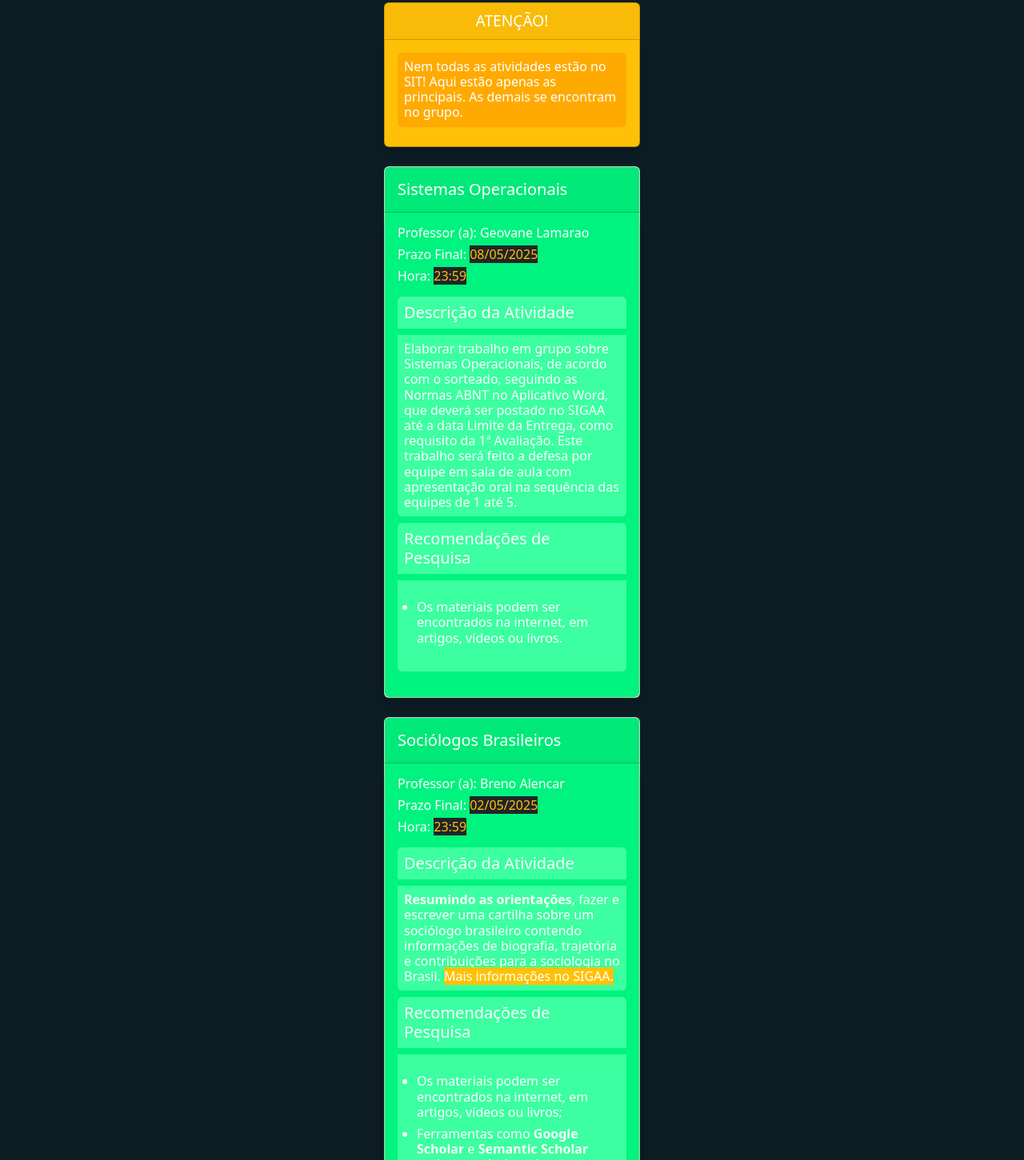
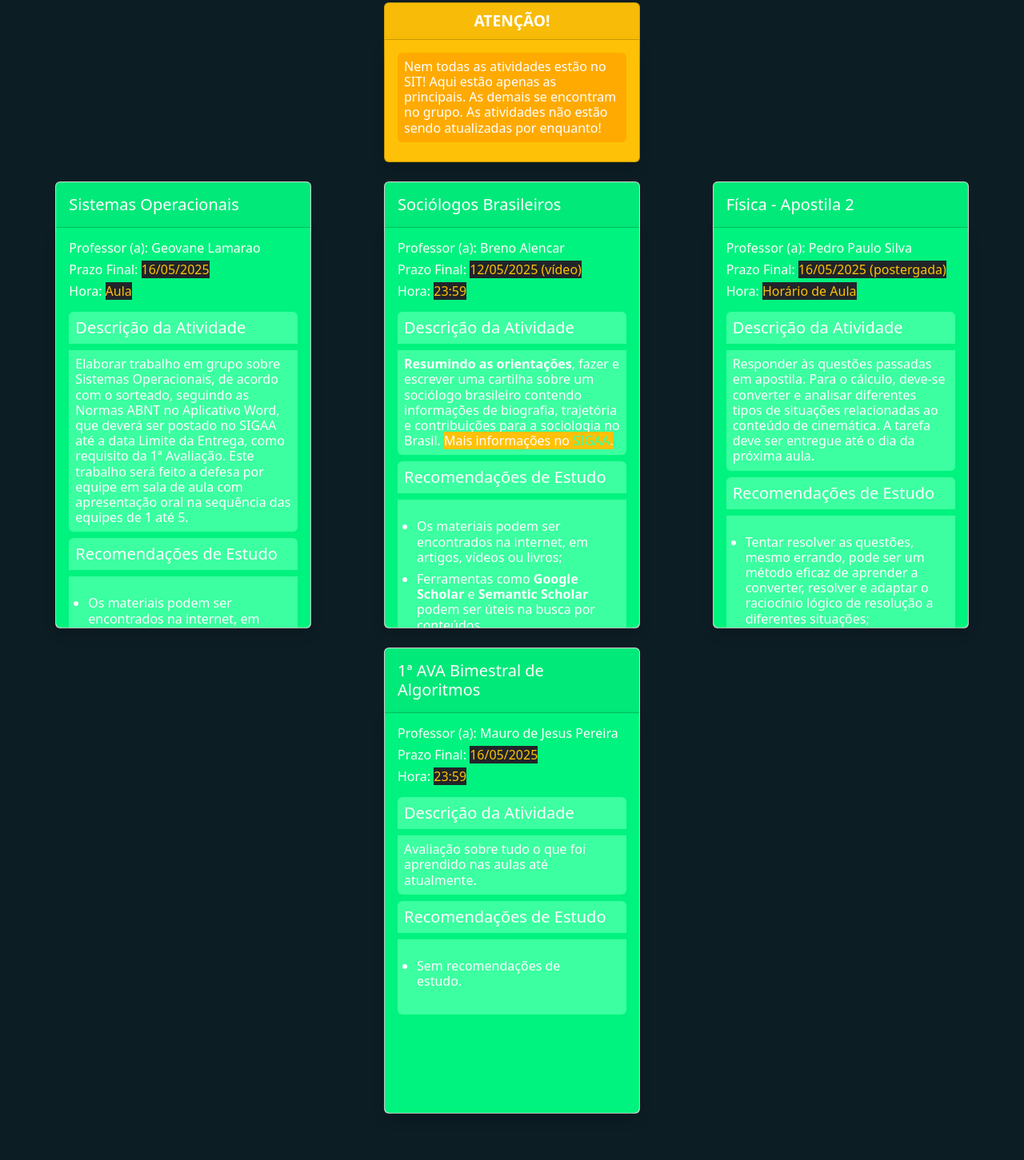
Before and after one commit to KazeMysc/sit-pdfs, a plain HTML site: page pendentes.html in a window 1280 px wide. Shown: the part 207-1658 px from the top of the page at 80% size. Drawn offline with nearby package versions, Linux system fonts and the light colour scheme.

Commit message:
Update pendentes.html

```diff
--- a/pendentes.html
+++ b/pendentes.html
@@ -4,7 +4,7 @@
     <meta charset="utf-8" />
     <meta
       name="viewport"
-      content="width=device-width initial-scale=1, shrink-to-fit=no"
+      content="width=device-width, initial-scale=1, shrink-to-fit=no"
     />
     <title>SIT - Sistema Interno de Turma</title>
     <link
@@ -37,29 +37,34 @@
     <h6 class="h6 text-white text-center">Em caso de dúvidas, procurar os Representantes de Turma</h6>
 
     <!-- Card de INFO -->
-    <div class="card text-bg-warning mb-3 mx-auto mt-4" style="width: 20rem">
-      <div class="card-header card-title text-white text-center">ATENÇÃO!</div>
+    <div class="card text-bg-warning mb-3 mx-auto mt-4" style="width: 20rem;">
+      <div class="card-header card-title fw-bold text-white text-center">ATENÇÃO!</div>
       <div class="card-body bg-warning rounded-2 shadow p-3">
         <h6 class="text-white text-justify background-bright-yellow-col p-2 rounded">
           Nem todas as atividades estão no SIT! Aqui estão apenas as principais. As demais se encontram no grupo.
+          As atividades não estão sendo atualizadas por enquanto!
         </h6>
       </div>
     </div>
 
+    <!-- DIV para alinhar uma ao lado da outra -->
+    <div class="row m-4 justify-content-center">
+    <!-- Card de Informação #1 -->
+    <div class="col-12 col-md-4 d-flex justify-content-center">
+    <div class="card mx-auto mb-4" style="width: 20rem;">
 
-    <!-- Card de Informação #1 -->
-    <div class="card mx-auto mb-3 mt-4" style="width: 20rem">
       <h5 class="card-header card-title background-d-green-col text-white p-3">Sistemas Operacionais</h5>
-      <div class="card-body background-card-col shadow p-3 rounded-bottom">
+
+      <div class="card-body background-card-col shadow p-3 rounded-bottom card-overflow-y pc-card-height">
         <p class="h6 card-text text-white">Professor (a): Geovane Lamarao</p>
         <p class="h6 card-text text-white">
-          Prazo Final: <span class="text-warning bg-dark">08/05/2025</span>
+          Prazo Final: <span class="text-warning bg-dark">16/05/2025</span>
         </p>
-        <p class="h6 card-text text-white">Hora: <span class="text-warning bg-dark">23:59</span></p>
+        <p class="h6 card-text text-white">Hora: <span class="text-warning bg-dark">Aula</span></p>
         <h5 class="text-white mt-3 background-bright-green p-2 rounded-top">Descrição da Atividade</h5>
         <p class=" h6 text-white background-bright-green p-2 rounded-bottom">
           Elaborar trabalho em grupo sobre Sistemas Operacionais, de acordo com o sorteado, seguindo as Normas ABNT no Aplicativo Word, que deverá ser postado no SIGAA até a data Limite da Entrega, como requisito da 1ª Avaliação. Este trabalho será feito a defesa por equipe em sala de aula com apresentação oral na sequência das equipes de 1 até 5.</p>
-        <h5 class="background-bright-green rounded-top p-2 text-white">Recomendações de Pesquisa</h5>
+        <h5 class="background-bright-green rounded-top p-2 text-white">Recomendações de Estudo</h5>
           <ul class="background-bright-green rounded-bottom p-4">
           <li class="text-white h6 rounded-bottom">Os materiais podem ser encontrados na internet, em artigos, vídeos ou livros.</li>
           <!--<li class="text-white text-nowrap h6">Texto2</li>-->
@@ -67,21 +72,25 @@
           </ul>
       </div>
     </div>
+   </div>
 
     <!-- Card de Informação #2 -->
-    <div class="card mx-auto mt-4" style="width: 20rem">
+    <div class="col-12 col-md-4 d-flex justify-content-center">
+    <div class="card mx-auto mb-4" style="width: 20rem;">
+
       <h5 class="card-header card-title background-d-green-col text-white p-3">Sociólogos Brasileiros</h5>
-      <div class="card-body background-card-col shadow p-3 rounded-bottom">
+
+      <div class="card-overflow-y card-body background-card-col shadow p-3 rounded-bottom pc-card-height">
         <p class="h6 card-text text-white">Professor (a): Breno Alencar</p>
         <p class="h6 card-text text-white">
-          Prazo Final: <span class="text-warning bg-dark">02/05/2025</span>
+          Prazo Final: <span class="text-warning bg-dark">12/05/2025 (vídeo)</span>
         </p>
         <p class="h6 card-text text-white">Hora: <span class="text-warning bg-dark">23:59</span></p>
         <h5 class="text-white mt-3 background-bright-green p-2 rounded-top">Descrição da Atividade</h5>
         <p class="h6 text-white background-bright-green p-2 rounded-bottom">
-          <b>Resumindo as orientações</b>, fazer e escrever uma cartilha sobre um sociólogo brasileiro contendo informações de biografia, trajetória e contribuições para a sociologia no Brasil. <span class="bg-warning">Mais informações no SIGAA.</span>
+          <b>Resumindo as orientações</b>, fazer e escrever uma cartilha sobre um sociólogo brasileiro contendo informações de biografia, trajetória e contribuições para a sociologia no Brasil. <span class="bg-warning">Mais informações no <a class="text-decoration-none link-primary-color" href="https://sigaa.ifpa.edu.br/">SIGAA</a>.</span>
         </p>
-        <h5 class="background-bright-green rounded-top p-2 text-white">Recomendações de Pesquisa</h5>
+        <h5 class="background-bright-green rounded-top p-2 text-white">Recomendações de Estudo</h5>
           <ul class="background-bright-green rounded-bottom p-4">
           <li class="text-white h6">Os materiais podem ser encontrados na internet, em artigos, vídeos ou livros;</li>
           <li class="text-white h6">Ferramentas como <b>Google Scholar</b> e <b>Semantic Scholar</b> podem ser úteis na busca por conteúdos.</li>
@@ -90,14 +99,18 @@
           </ul>
       </div>
     </div>
+   </div>
 
     <!-- Card de Informação #3 -->
-    <div class="card mx-auto mt-4 mb-4" style="width: 20rem">
-      <h5 class="card-header card-title background-d-green-col text-white p-3">Física</h5>
-      <div class="card-body background-card-col shadow p-3 rounded-bottom">
+    <div class="col-12 col-md-4 d-flex justify-content-center">
+    <div class="card mx-auto mb-4" style="width: 20rem;">
+
+      <h5 class="card-header card-title background-d-green-col text-white p-3">Física - Apostila 2</h5>
+
+      <div class="card-overflow-y card-body background-card-col shadow p-3 rounded-bottom pc-card-height">
         <p class="h6 card-text text-white">Professor (a): Pedro Paulo Silva</p>
         <p class="h6 card-text text-white">
-          Prazo Final: <span class="text-warning bg-dark">02/05/2025</span>
+          Prazo Final: <span class="text-warning bg-dark">16/05/2025 (postergada)</span>
         </p>
         <p class="h6 card-text text-white">Hora: <span class="text-warning bg-dark">Horário de Aula</span></p>
         <h5 class="text-white mt-3 background-bright-green p-2 rounded-top">Descrição da Atividade</h5>
@@ -113,6 +126,37 @@
           </ul>
       </div>
     </div>
+   </div>
+
+
+    <!-- Card de Informação #4 -->
+    <div class="col-12 col-md-4 d-flex justify-content-center">
+
+    <div class="card mx-auto mb-4" style="width: 20rem;">
+
+      <h5 class="card-header card-title background-d-green-col text-white p-3">1ª AVA Bimestral de Algoritmos</h5>
+
+      <div class="card-overflow-y card-body background-card-col shadow p-3 rounded-bottom pc-card-height">
+        <p class="h6 card-text text-white">Professor (a): Mauro de Jesus Pereira</p>
+        <p class="h6 card-text text-white">
+          Prazo Final: <span class="text-warning bg-dark">16/05/2025 </span>
+        </p>
+        <p class="h6 card-text text-white">Hora: <span class="text-warning bg-dark">23:59</span></p>
+        <h5 class="text-white mt-3 background-bright-green p-2 rounded-top">Descrição da Atividade</h5>
+        <p class="h6 text-white background-bright-green p-2 rounded-bottom">
+          Avaliação sobre tudo o que foi aprendido nas aulas até atualmente.
+        </p>
+        <h5 class="background-bright-green rounded-top p-2 text-white">Recomendações de Estudo</h5>
+          <ul class="background-bright-green rounded-bottom p-4">
+          <li class="text-white h6">Sem recomendações de estudo.</li>
+          <!--<li class="text-white h6"></li>-->
+          <!--<li class="text-white text-nowrap h6">Texto2</li>-->
+          <!--<li class="text-white text-nowrap h6">Texto3</li>-->
+          </ul>
+      </div>
+    </div>
+   </div>
+  </div>
 
 
     <script src="	https://cdn.jsdelivr.net/npm/bootstrap@5.3.3/dist/js/bootstrap.bundle.min.js"></script>
```
